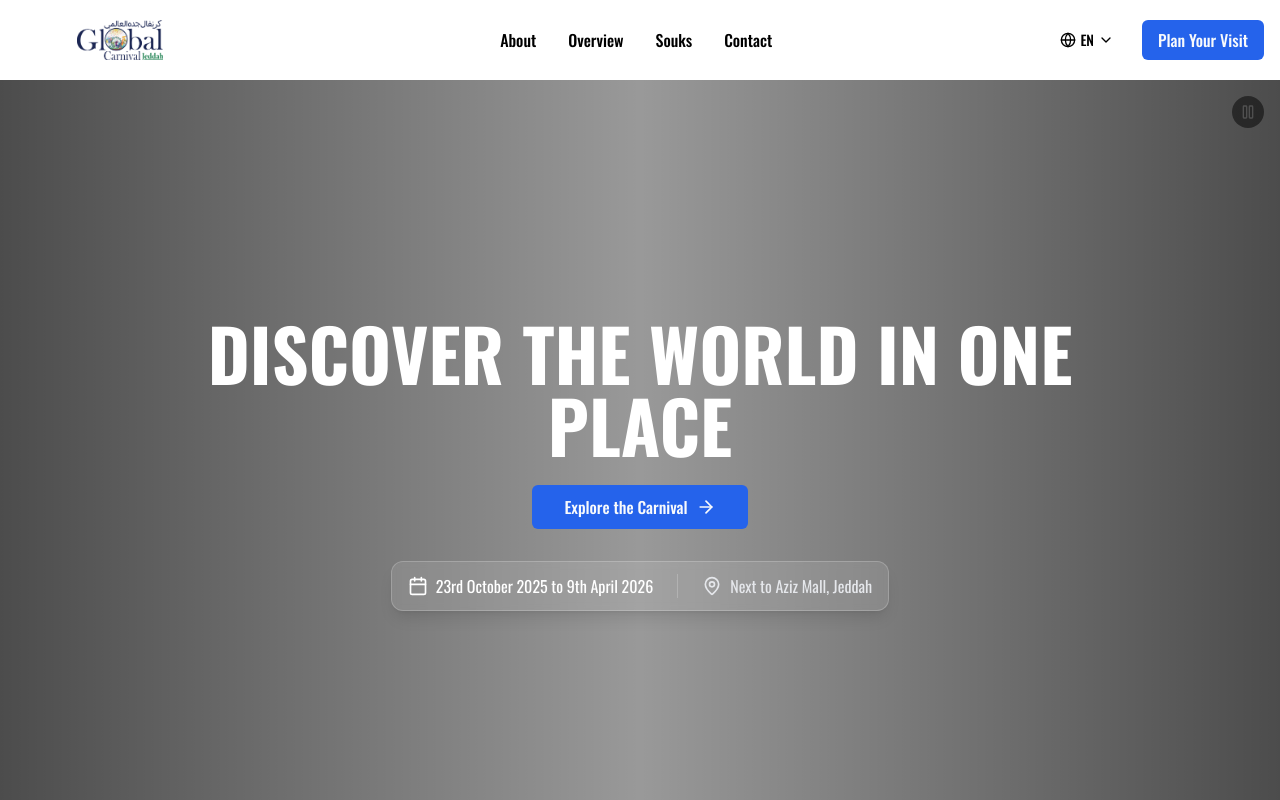
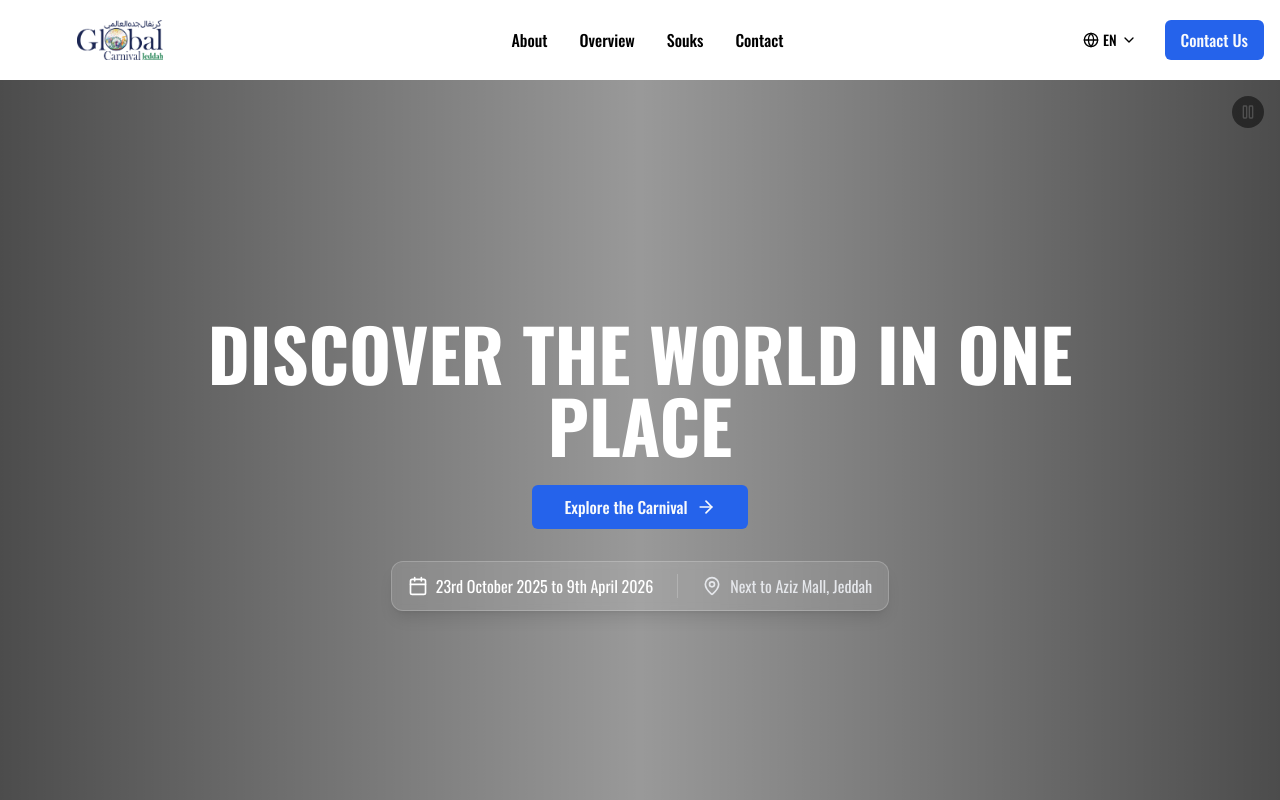
Before and after one commit to akhilbhadrangirija/Global-Carnival, a Next.js app: page /en in a window 1280 px wide. Shown: the top 800 px of the page. Built offline with nearby package versions, Linux system fonts and the light colour scheme.

Commit message:
Update header

```diff
--- a/src/app/[locale]/highlights/page.js
+++ b/src/app/[locale]/highlights/page.js
@@ -1,9 +1,13 @@
 "use client";
 import { motion } from 'framer-motion';
+import Link from 'next/link';
+import { useLocale, useTranslations } from 'next-intl';
 import { MapPin, Star, Users, Zap, Heart, Award } from 'lucide-react';
 import { Button } from '@/components/ui/Button';
 
 export default function HighlightsPage() {
+  const locale = useLocale();
+  const t = useTranslations('navigation');
   const highlights = [
     {
       id: 'adventurePark',
@@ -165,12 +169,13 @@ export default function HighlightsPage() {
               Ready to Experience the Magic?
             </h2>
             <p className="text-xl text-white/90 mb-8 max-w-3xl mx-auto">
-              Plan your visit to Global Carnival Jeddah and discover all these amazing highlights and more
+              {/* Keeping copy simple; button is translated */}
+              Have questions or need more info? Get in touch with our team.
             </p>
             <div className="flex flex-col sm:flex-row items-center justify-center space-y-4 sm:space-y-0 sm:space-x-6">
-              <Button className="bg-white text-primary hover:bg-gray-100 px-8 py-3 font-semibold">
-                Plan Your Visit
-              </Button>
+              <Link href={`/${locale}/contact`} className="bg-white text-primary hover:bg-gray-100 px-8 py-3 font-semibold inline-flex items-center justify-center rounded-md">
+                {t('contactUs')}
+              </Link>
               <Button variant="outline" className="border-2 border-white text-white hover:bg-white hover:text-primary px-8 py-3 font-semibold">
                 View Schedule
               </Button>
--- a/src/components/layout/Header.js
+++ b/src/components/layout/Header.js
@@ -132,9 +132,11 @@ export function Header() {
             </div>
 
             {/* CTA Button */}
-            <Button className="hidden sm:inline-flex">
-              {t('planVisit')}
-            </Button>
+            <Link href={`/${locale}/contact`}>
+              <Button className="hidden sm:inline-flex">
+                {t('contactUs')}
+              </Button>
+            </Link>
 
             {/* Mobile menu button */}
             <button
@@ -171,9 +173,11 @@ export function Header() {
                   </Link>
                 ))}
                 <div className="px-4 pt-4">
-                  <Button className="w-full">
-                    {t('planVisit')}
-                  </Button>
+                  <Link href={`/${locale}/contact`} onClick={() => setIsMenuOpen(false)}>
+                    <Button className="w-full">
+                      {t('contactUs')}
+                    </Button>
+                  </Link>
                 </div>
               </nav>
             </motion.div>
--- a/src/components/sections/Stats.js
+++ b/src/components/sections/Stats.js
@@ -1,11 +1,14 @@
 'use client';
 
-import { useTranslations } from 'next-intl';
+import { useTranslations, useLocale } from 'next-intl';
+import Link from 'next/link';
 import { motion } from 'framer-motion';
 import { Users, Calendar, MapPin, Star } from 'lucide-react';
 
 export function Stats() {
   const t = useTranslations('stats');
+  const navT = useTranslations('navigation');
+  const locale = useLocale();
 
   const stats = [
     {
@@ -129,13 +132,13 @@ export function Stats() {
               Ready to Experience the Magic?
             </h3>
             <p className="text-gray-600 mb-6 max-w-2xl mx-auto">
-              Join thousands of visitors who have already discovered the wonders of Global carnival Jeddah.
-              Plan your visit today and create memories that will last a lifetime.
+              Join thousands of visitors who have already discovered the wonders of Global Carnival Jeddah.
+              Have questions or need help planning? Our team is here to assist.
             </p>
             <div className="flex flex-col sm:flex-row items-center justify-center space-y-4 sm:space-y-0 sm:space-x-4">
-              <button className="bg-primary text-white px-8 py-3 rounded-lg font-semibold hover:bg-primary/90 transition-colors">
-                Plan Your Visit
-              </button>
+              <Link href={`/${locale}/contact`} className="bg-primary text-white px-8 py-3 rounded-lg font-semibold hover:bg-primary/90 transition-colors">
+                {navT('contactUs')}
+              </Link>
               <button className="text-primary font-semibold hover:text-primary/80 transition-colors">
                 View Virtual Tour →
               </button>
--- a/src/messages/ar.json
+++ b/src/messages/ar.json
@@ -14,7 +14,8 @@
     "food": "الطعام والمشروبات",
     "activities": "الأنشطة",
     "partner": "شركاؤنا",
-    "contact": "اتصل بنا",
+    "contact": "اتصل",
+    "contactUs": "اتصل بنا",
     "planVisit": "خطط زيارتك",
     "planYourVisit": {
       "title": "خطط زيارتك",
--- a/src/messages/en.json
+++ b/src/messages/en.json
@@ -15,6 +15,7 @@
     "activities": "Activities",
     "partner": "Partner",
     "contact": "Contact",
+    "contactUs": "Contact Us",
     "planVisit": "Plan Your Visit",
     "planYourVisit": {
       "title": "Plan Your Visit",
```
